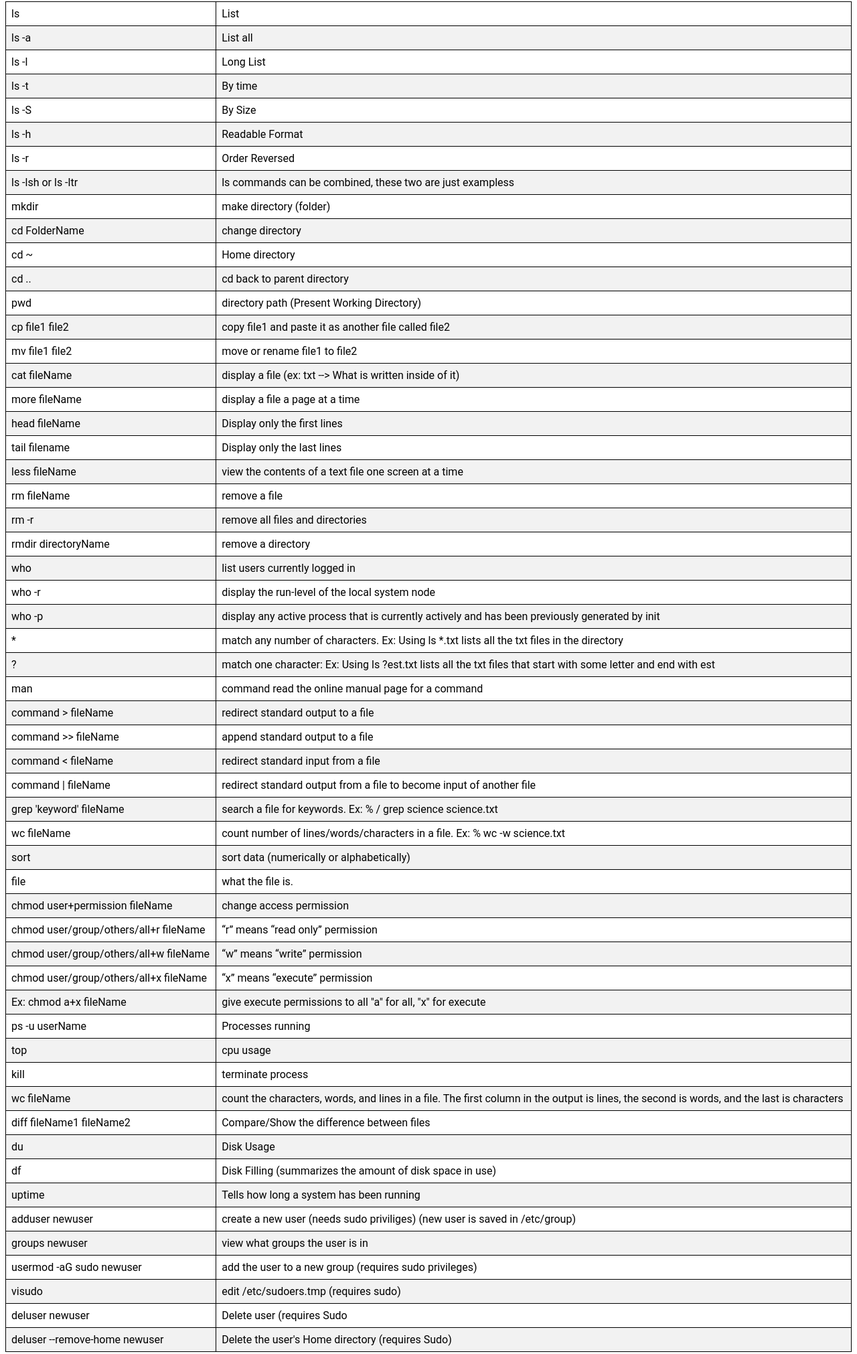
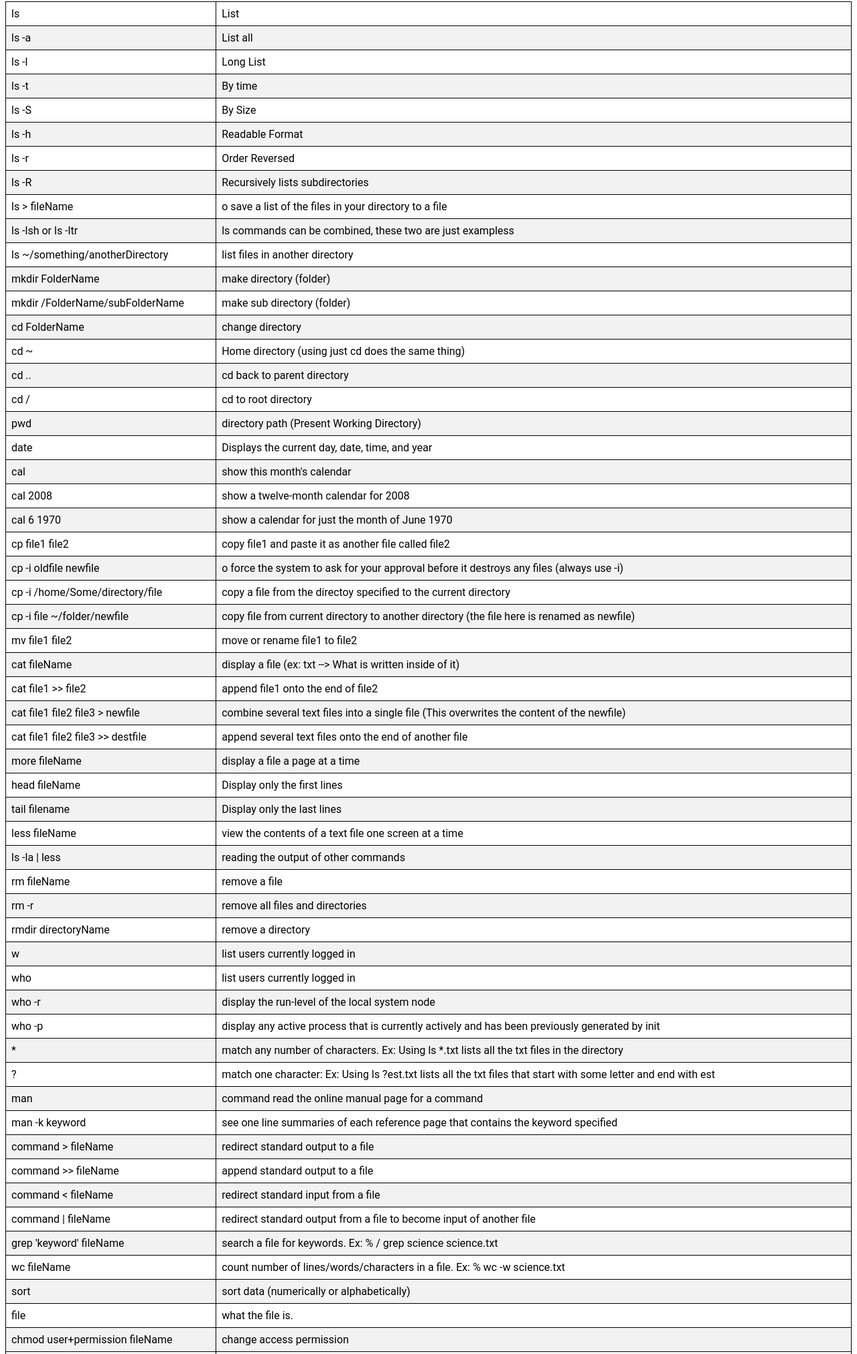
Before and after one commit to JulieSlei/x, a plain HTML site: page commands.html in a window 1280 px wide. Shown: the part 6-2028 px from the top of the page at 67% size. Drawn offline with Linux system fonts and the light colour scheme.

Commit message:
Update commands.html

```diff
--- a/commands.html
+++ b/commands.html
@@ -52,12 +52,28 @@
     <td>Order Reversed</td>
   </tr>
   <tr>
+    <td>ls -R</td>
+    <td>Recursively lists subdirectories</td>
+  </tr>
+  <tr>
+    <td>ls > fileName</td>
+    <td>o save a list of the files in your directory to a file</td>
+  </tr>
+  <tr>
     <td>ls -lsh or ls -ltr</td>
     <td>ls commands can be combined, these two are just exampless</td>
   </tr>
   <tr>
-    <td>mkdir</td>
+    <td>ls ~/something/anotherDirectory</td>
+    <td>list files in another directory</td>
+  </tr>
+  <tr>
+    <td>mkdir FolderName</td>
     <td>make directory (folder)</td>
+  </tr>
+  <tr>
+    <td>mkdir /FolderName/subFolderName</td>
+    <td>make sub directory (folder)</td>
   </tr>
   <tr>
     <td>cd FolderName</td>
@@ -65,19 +81,51 @@
   </tr>
   <tr>
     <td>cd ~</td>
-    <td>Home directory</td>
+    <td>Home directory (using just cd does the same thing)</td>
   </tr>
   <tr>
     <td>cd ..</td>
     <td>cd back to parent directory</td>
   </tr>
   <tr>
+    <td>cd /</td>
+    <td>cd to root directory</td>
+  </tr>
+  <tr>
     <td>pwd</td>
     <td>directory path (Present Working Directory)</td>
   </tr>
   <tr>
+    <td>date</td>
+    <td>Displays the current day, date, time, and year</td>
+  </tr>
+  <tr>
+    <td>cal</td>
+    <td>show this month's calendar</td>
+  </tr>
+  <tr>
+    <td>cal 2008</td>
+    <td>show a twelve-month calendar for 2008</td>
+  </tr>
+  <tr>
+    <td>cal 6 1970</td>
+    <td>show a calendar for just the month of June 1970</td>
+  </tr>
+  <tr>
     <td>cp file1 file2</td>
     <td>copy file1 and paste it as another file called file2</td>
+  </tr>
+  <tr>
+    <td>cp -i oldfile newfile</td>
+    <td>o force the system to ask for your approval before it destroys any files (always use -i)</td>
+  </tr>
+  <tr>
+    <td>cp -i /home/Some/directory/file</td>
+    <td>copy a file from the directoy specified to the current directory</td>
+  </tr>
+  <tr>
+    <td>cp -i file ~/folder/newfile</td>
+    <td>copy file from current directory to another directory (the file here is renamed as newfile)</td>
   </tr>
   <tr>
     <td>mv file1 file2</td>
@@ -86,6 +134,18 @@
   <tr>
     <td>cat fileName</td>
     <td>display a file (ex: txt --> What is written inside of it)</td>
+  </tr>
+  <tr>
+    <td>cat file1 >> file2</td>
+    <td>append file1 onto the end of file2</td>
+  </tr>
+  <tr>
+    <td>cat file1 file2 file3 > newfile</td>
+    <td>combine several text files into a single file (This overwrites the content of the newfile)</td>
+  </tr>
+  <tr>
+    <td>cat file1 file2 file3 >> destfile</td>
+    <td>append several text files onto the end of another file</td>
   </tr>
   <tr>
     <td>more fileName</td>
@@ -104,6 +164,10 @@
     <td>view the contents of a text file one screen at a time</td>
   </tr>
   <tr>
+    <td>ls -la | less</td>
+    <td>reading the output of other commands</td>
+  </tr>
+  <tr>
     <td>rm fileName</td>
     <td>remove a file</td>
   </tr>
@@ -114,6 +178,10 @@
   <tr>
     <td>rmdir directoryName</td>
     <td>remove a directory</td>
+  </tr>
+  <tr>
+    <td>w</td>
+    <td>list users currently logged in</td>
   </tr>
   <tr>
     <td>who</td>
@@ -138,6 +206,10 @@
   <tr>
     <td>man</td>
     <td>command read the online manual page for a command</td>
+  </tr>
+  <tr>
+    <td>man -k keyword</td>
+    <td>see one line summaries of each reference page that contains the keyword specified</td>
   </tr>
   <tr>
     <td>command > fileName</td>
@@ -192,6 +264,14 @@
     <td>give execute permissions to all "a" for all, "x" for execute</td>
   </tr>
   <tr>
+    <td>chmod numbers (not a command)</td>
+    <td>4: read(r), 2: write(w), 1: execute(x) (Can be mixed) </td>
+  </tr>
+  <tr>
+    <td>Ex: chmod 751 fileName</td>
+    <td>Give the the owner (first digit) Read Write execute, the group (second) read and execute and others (third digit) only execute</td>
+  </tr>
+  <tr>
     <td>ps -u userName</td>
     <td>Processes running</td>
   </tr>
@@ -202,6 +282,14 @@
   <tr>
     <td>kill</td>
     <td>terminate process</td>
+  </tr>
+  <tr>
+    <td>kill %3</td>
+    <td> destroy any jobs or programs that you suspended and are unable to restart (job 3 for example)</td>
+  </tr>
+  <tr>
+    <td>kill -9 %3</td>
+    <td>Harsher measures to cancel a job (there is a list for what the numbers do (9 is SIGKILL))</td>
   </tr>
   <tr>
     <td>wc fileName</td>
@@ -216,12 +304,28 @@
     <td>Disk Usage</td>
   </tr>
   <tr>
+    <td>du -k</td>
+    <td>Show size in kilobytes</td>
+  </tr>
+  <tr>
     <td>df</td>
-    <td>Disk Filling (summarizes the amount of disk space in use)</td>
+    <td>Disk Filling (summarizes the amount of disk space in use) (the number of blocks used)</td>
+  </tr>
+  <tr>
+    <td>df -k</td>
+    <td>show blocks in kilobytes</td>
   </tr>
   <tr>
     <td>uptime</td>
     <td>Tells how long a system has been running</td>
+  </tr>
+  <tr>
+    <td>ifconfig</td>
+    <td>view all active network interfaces</td>
+  </tr>
+  <tr>
+    <td>ifconfig -a</td>
+    <td>view all network interfaces, active and inactive</td>
   </tr>
   <tr>
     <td>adduser newuser</td>
@@ -247,6 +351,14 @@
     <td>deluser --remove-home newuser</td>
     <td>Delete the user's Home directory (requires Sudo)</td>
   </tr>
+  <tr>
+    <td>jobs</td>
+    <td>Show the list of suspended jobs</td>
+  </tr>
+  <tr>
+    <td>%2</td>
+    <td>restart job 2 for example</td>
+  </tr>
 </table>
 </body>
 </html>
```
